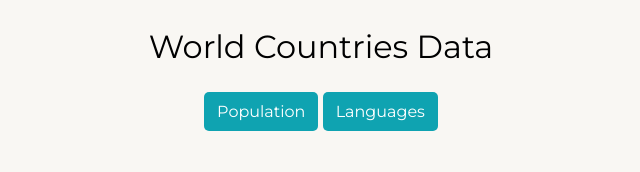
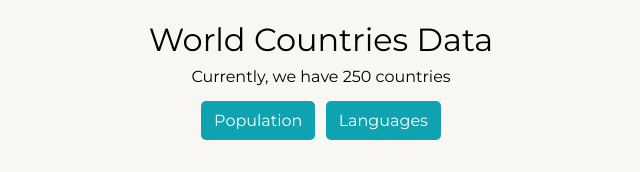
Before and after one commit to ethancdaniel/30DaysOfJavaScript, a website: page Day 25/index.html in a window 1280 px wide. Shown: the whole page, without its empty margins (319-959 px from the left). Drawn offline with nearby package versions, Linux system fonts and the light colour scheme.

Commit message:
add country count, change margins

```diff
--- a/Day 25/main.js
+++ b/Day 25/main.js
@@ -9,6 +9,9 @@ populationBtn.onclick = mostPopulatedCountries
 const languageBtn = document.querySelector('button.languages')
 languageBtn.onclick = mostCommonLanguages
 const graphTitle = document.querySelector('.graph-title')
+const subtitle = document.querySelector('.subtitle')
+subtitle.textContent = `Currently, we have ${countries_data.length} countries`
+
 function mostPopulatedCountries() {
     graphTitle.textContent = '10 Most Populated Countries in the World'
     const res = countries_data.sort((a, b) => {
--- a/Day 25/style.css
+++ b/Day 25/style.css
@@ -1,5 +1,6 @@
 * {
     font-family: 'Montserrat', 'Open Sans', sans-serif;
+    margin: 0px;
 }
 
 canvas {
@@ -15,6 +16,7 @@ body {
 header h2 {
     font-weight: 400;
     font-size: 32px;
+    margin: 20px 0px 8px 0px;
 }
 
 button {
@@ -24,6 +26,7 @@ button {
     padding: 10px 13px;
     border-radius: 5px;
     font-size: 1em;
+    margin: 15px 3px 15px 3px;
 }
 
 .chart-container {
@@ -33,4 +36,5 @@ button {
 
 .graph-title {
     font-weight: 400;
+    margin: 20px 0px 8px 0px;
 }
```
